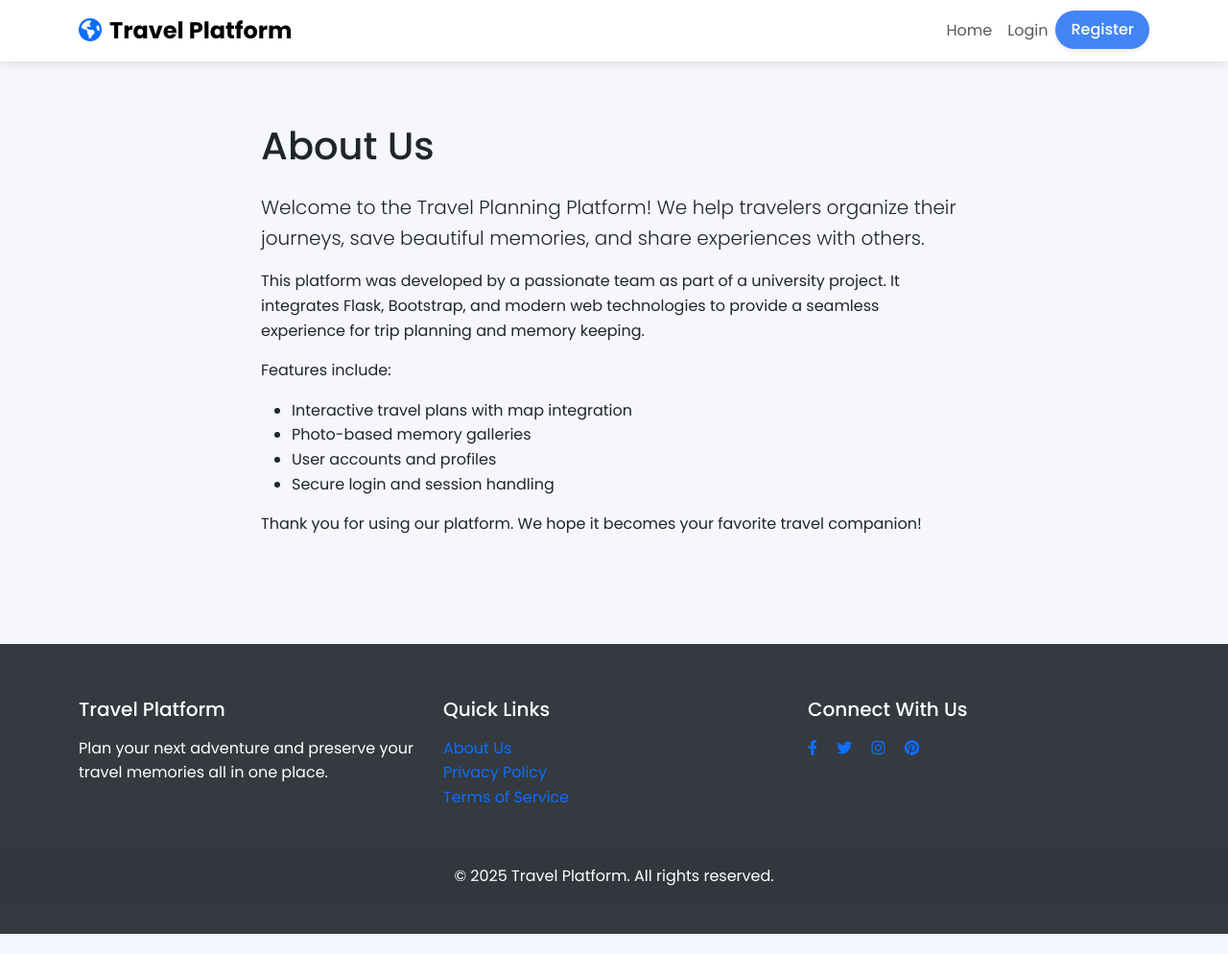
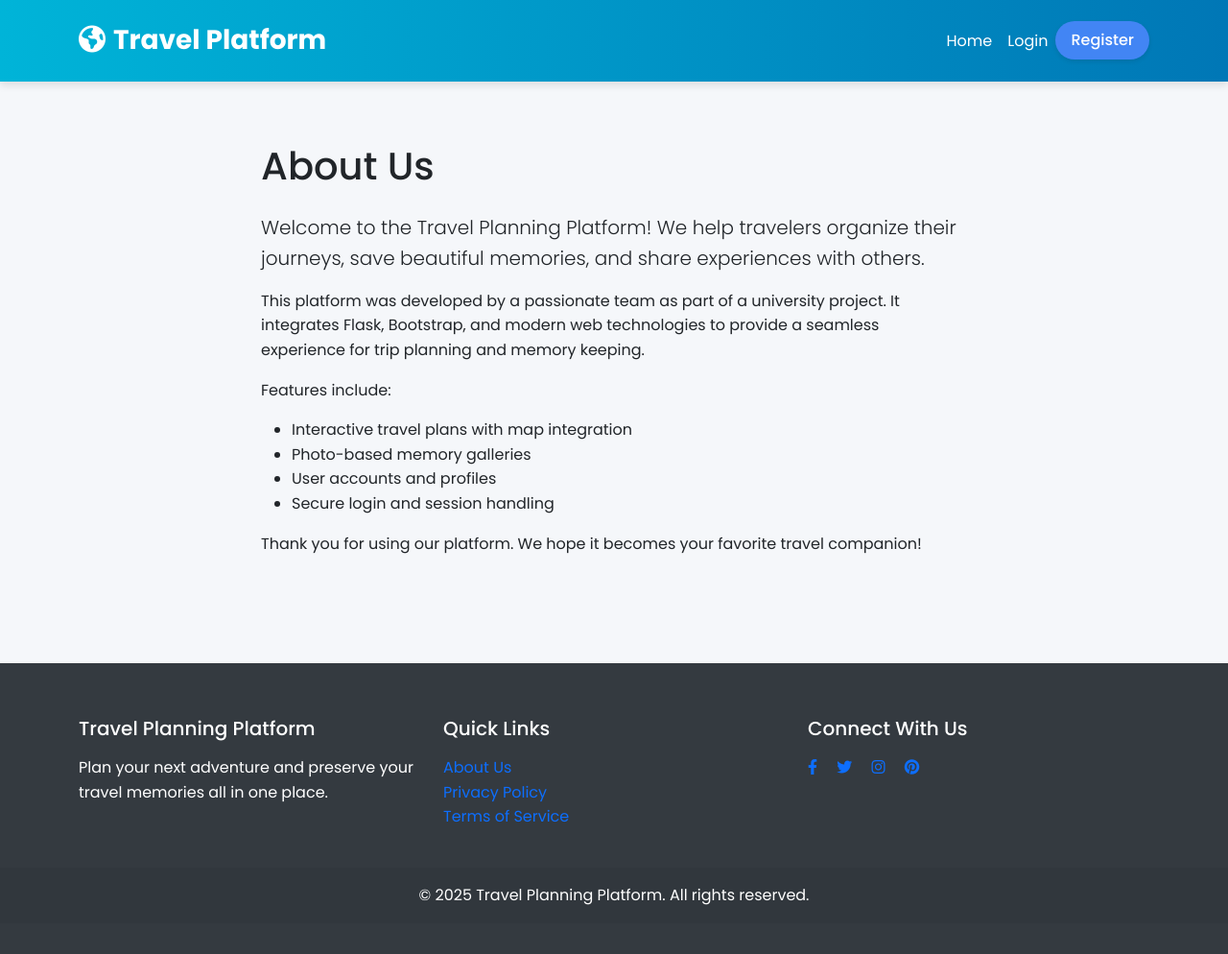
Before and after one commit to Sorrymakershen/cits-5505-team-project-group53, a Flask app: page /about in a window 1280 px wide. Shown: the whole page at 96% size. Before the commit the page ends 973 px from the top, so only its background shows below. Run offline with Flask 3, Linux system fonts and the light colour scheme.

Commit message:
Updated base.html to use  new navy style

```diff
--- a/app/templates/base.html
+++ b/app/templates/base.html
@@ -1,8 +1,9 @@
 <!DOCTYPE html>
 <html lang="en">
-<head>    <meta charset="UTF-8">
+<head>
+    <meta charset="UTF-8">
     <meta name="viewport" content="width=device-width, initial-scale=1.0">
-    <title>{% block title %}Travel Platform{% endblock %}</title>
+    <title>{% block title %}Travel Planning Platform{% endblock %}</title>
 
     <!-- Bootstrap CSS -->
     <link href="https://cdn.jsdelivr.net/npm/bootstrap@5.3.0-alpha1/dist/css/bootstrap.min.css" rel="stylesheet">
@@ -19,14 +20,82 @@
     <!-- Custom CSS -->
     <link rel="stylesheet" href="{{ url_for('static', filename='css/style.css') }}">
 
-    {% block extra_css %}{% endblock %}
+    <style>
+        /* New Navbar Design */
+        .navbar {
+            background: linear-gradient(to right, #00b4d8, #0077b6); /* Gradient background */
+            box-shadow: 0 4px 8px rgba(0, 0, 0, 0.1); /* Light shadow */
+            padding: 15px 0;
+        }
+
+        .navbar-brand {
+            font-weight: bold;
+            color: white;
+            font-size: 1.75rem;
+            transition: color 0.3s ease;
+        }
+
+        .navbar-brand:hover {
+            color: #e5e4e0; /* Hover color */
+        }
+
+        .nav-link {
+            color: white !important;
+            padding: 8px 15px;
+            font-size: 1rem;
+            transition: background-color 0.3s ease, color 0.3s ease;
+        }
+
+        .nav-link:hover {
+            background-color: rgba(255, 255, 255, 0.1); /* Slight background change on hover */
+            color: #e5e4e0; /* Hover text color */
+        }
+
+        .navbar-toggler {
+            border: none;
+        }
+
+        .navbar-toggler-icon {
+            background-color: white;
+        }
+
+        .navbar-nav {
+            margin-left: auto;
+        }
+
+        .dropdown-menu {
+            background-color: #0077b6;
+            border-radius: 8px;
+        }
+
+        .dropdown-item {
+            color: white;
+            padding: 10px 20px;
+        }
+
+        .dropdown-item:hover {
+            background-color: #00b4d8;
+        }
+
+        /* Responsive Design */
+        @media (max-width: 768px) {
+            .navbar {
+                padding: 10px 0;
+            }
+
+            .navbar-nav {
+                text-align: center;
+            }
+        }
+    </style>
+
 </head>
 <body>
     <!-- Navigation -->
-    <nav class="navbar navbar-expand-lg navbar-light bg-white sticky-top">
+    <nav class="navbar navbar-expand-lg navbar-light sticky-top">
         <div class="container">
             <a class="navbar-brand" href="{{ url_for('main.index') }}">
-                <i class="fas fa-globe-americas me-2 text-primary"></i>Travel Platform
+                <i class="fas fa-globe-americas me-2 text-white"></i>Travel Platform
             </a>
             <button class="navbar-toggler" type="button" data-bs-toggle="collapse" data-bs-target="#navbarNav">
                 <span class="navbar-toggler-icon"></span>
@@ -37,7 +106,6 @@
                         <a class="nav-link" href="{{ url_for('main.index') }}">Home</a>
                     </li>
                     {% if current_user.is_authenticated %}
-
                         <li class="nav-item">
                             <a class="nav-link" href="{{ url_for('planner.index') }}">Travel Plans</a>
                         </li>
@@ -92,11 +160,12 @@
         {% block content %}{% endblock %}
     </main>
 
-    <!-- Footer -->    <footer class="text-center text-lg-start">
+    <!-- Footer -->
+    <footer class="text-center text-lg-start">
         <div class="container py-4">
             <div class="row">
                 <div class="col-lg-4 mb-4 mb-lg-0">
-                    <h5 class="mb-3">Travel Platform</h5>
+                    <h5 class="mb-3">Travel Planning Platform</h5>
                     <p>Plan your next adventure and preserve your travel memories all in one place.</p>
                 </div>
                 <div class="col-lg-4 mb-4 mb-lg-0">
@@ -115,10 +184,11 @@
                         <a href="#" class="me-3 text-decoration-none"><i class="fab fa-instagram"></i></a>
                         <a href="#" class="text-decoration-none"><i class="fab fa-pinterest"></i></a>
                     </div>
-                </div>            </div>
+                </div>
+            </div>
         </div>
         <div class="text-center p-3" style="background-color: rgba(0, 0, 0, 0.05);">
-            © 2025 Travel Platform. All rights reserved.
+            © 2025 Travel Planning Platform. All rights reserved.
         </div>
     </footer>
 
@@ -131,6 +201,5 @@
     <!-- Custom JS -->
     <script src="{{ url_for('static', filename='js/main.js') }}"></script>
 
-    {% block extra_js %}{% endblock %}
 </body>
 </html>
```
